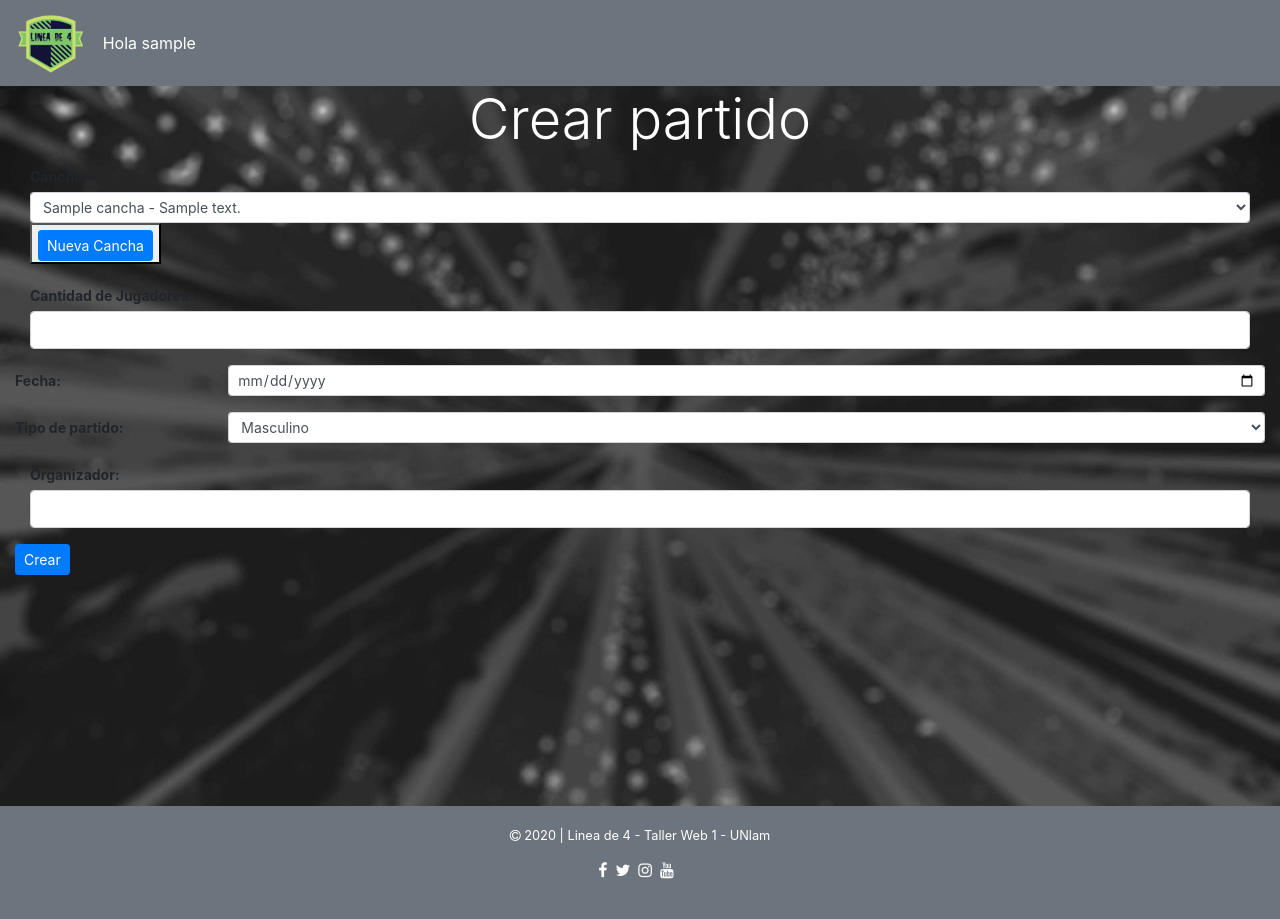
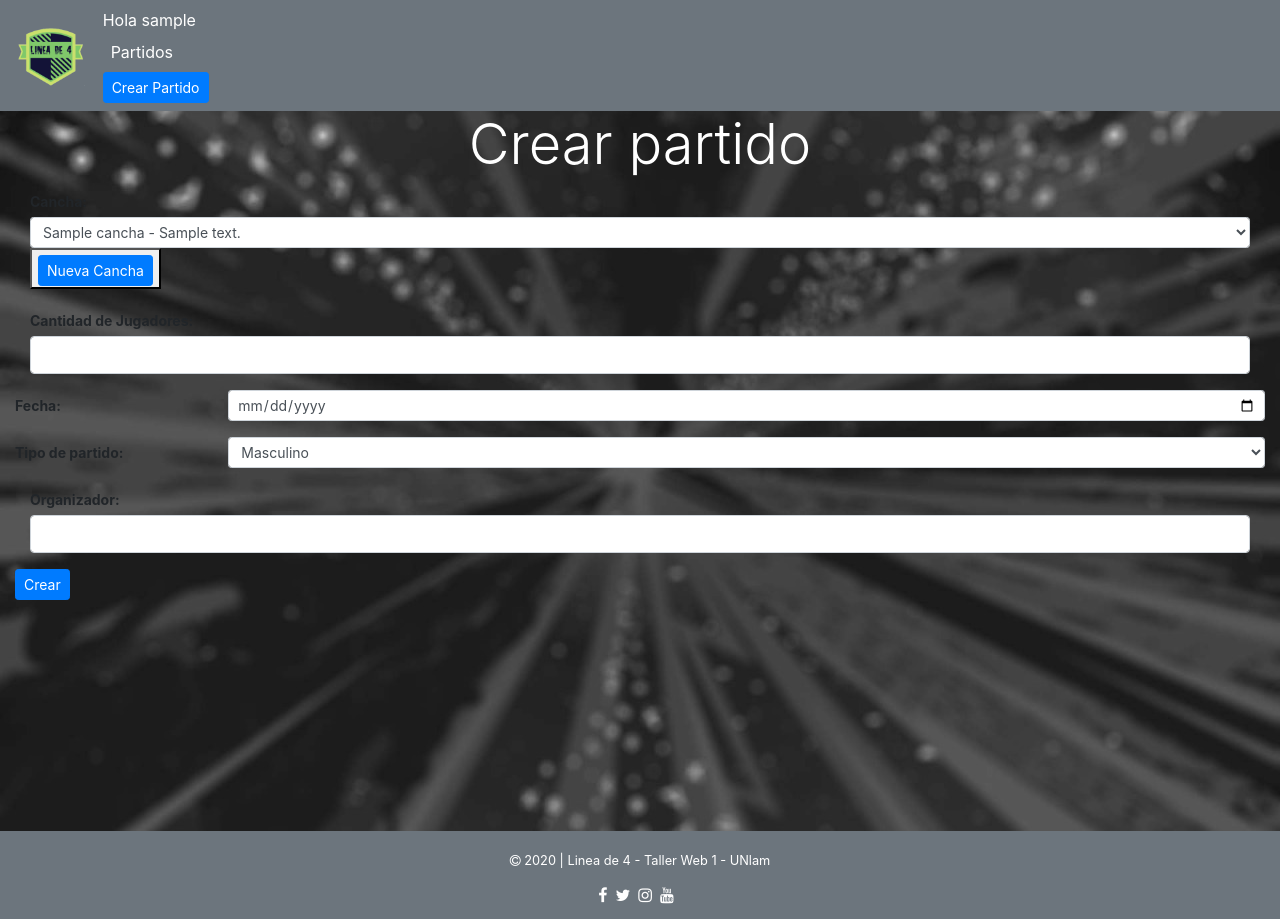
Before and after one commit to cepedaian/proyecto-taller-web, a Java web app: template src/main/webapp/WEB-INF/vistas/form-partido.jsp in a window 1280 px wide. Before the commit the page ends 879 px from the top, so only its background shows below. Run offline with Spring Boot 4, a stand-in JSP engine, Linux system fonts and the light colour scheme; the template is opened without the code that fills it: most values are stand-ins (such as "Sample title", 1, 10 or a date in 2020); the project's own start-up code is not run, and a stand-in starts its controllers and pages.

Commit message:
persistencia usuario en crear partido

```diff
--- a/src/main/resources/hibernateContext.xml
+++ b/src/main/resources/hibernateContext.xml
@@ -11,7 +11,7 @@
 		<property name="driverClassName" value="com.mysql.jdbc.Driver" />
 		<property name="url" value="jdbc:mysql://localhost:3306/tw1?serverTimezone=UTC" />
 		<property name="username" value="root" />
-		<property name="password" value="12345678" />
+		<property name="password" value="minerva1994" />
 		<!-- ?serverTimezone=UTC -->
 	</bean>
 
--- a/src/main/webapp/WEB-INF/vistas/form-partido.jsp
+++ b/src/main/webapp/WEB-INF/vistas/form-partido.jsp
@@ -39,7 +39,7 @@
 		</div>
 		<div class="form-group col-md-12 col-sm-12">
 			<label class="col-form-label col-form-label-sm font-weight-bold">Organizador:</label>
-			<form:input path="organizador" type="text" id="organizador" class="form-control mb-2"/>
+			<form:input path="organizador" type="text" id="organizador" class="form-control mb-2" value="${userName}"/>
 		</div>
 		<button class="btn btn-sm btn-primary" type="submit"/>Crear</button>
 
--- a/src/main/webapp/WEB-INF/vistas/nav.jsp
+++ b/src/main/webapp/WEB-INF/vistas/nav.jsp
@@ -1,5 +1,5 @@
 <%@ taglib prefix="c" uri="http://java.sun.com/jsp/jstl/core" %>
-
+<%@ taglib prefix="form" uri="http://www.springframework.org/tags/form" %>
 <nav class="navbar navbar-expand-lg bg-secondary d-flex justify-content-between">
     <a class="navbar-brand" href="home">
         <img src="../../img/logo.png" style="height: 3em">
@@ -10,9 +10,17 @@
     <div class="collapse navbar-collapse" id="navbarText">
         <ul class="navbar-nav mr-auto">
             <c:if test="${not empty cuenta}">
+                <form:form action="crear-partido/${cuenta.usuario.userName}" method="POST">
                 <li class="nav-item text-white">
                     Hola ${cuenta.usuario.userName}
                 </li>
+            	<li class="nav-item">
+                    <a class="nav-link" href="mostrar-partidos">Partidos</a>
+                </li>
+                <li class="nav-item">
+                    	<button class="btn btn-sm btn-primary" type="submit"/>Crear Partido</button>
+                </li>
+            	</form:form>
             </c:if>
             <c:if test="${empty cuenta}">
                 <li class="nav-item">
```
Also changed, not shown: src/main/java/ar/edu/unlam/tallerweb1/controladores/PartidoController.java (+31 -20 lines), 1 other file.
